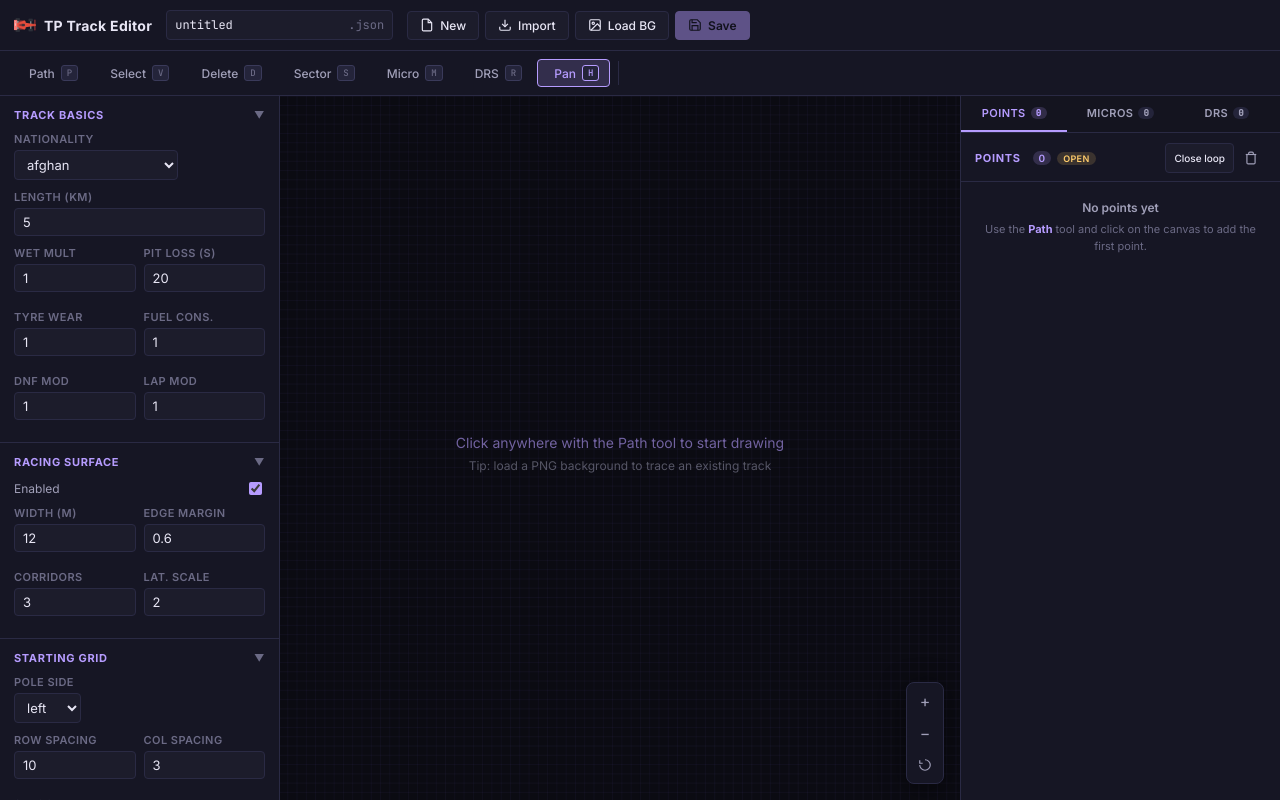
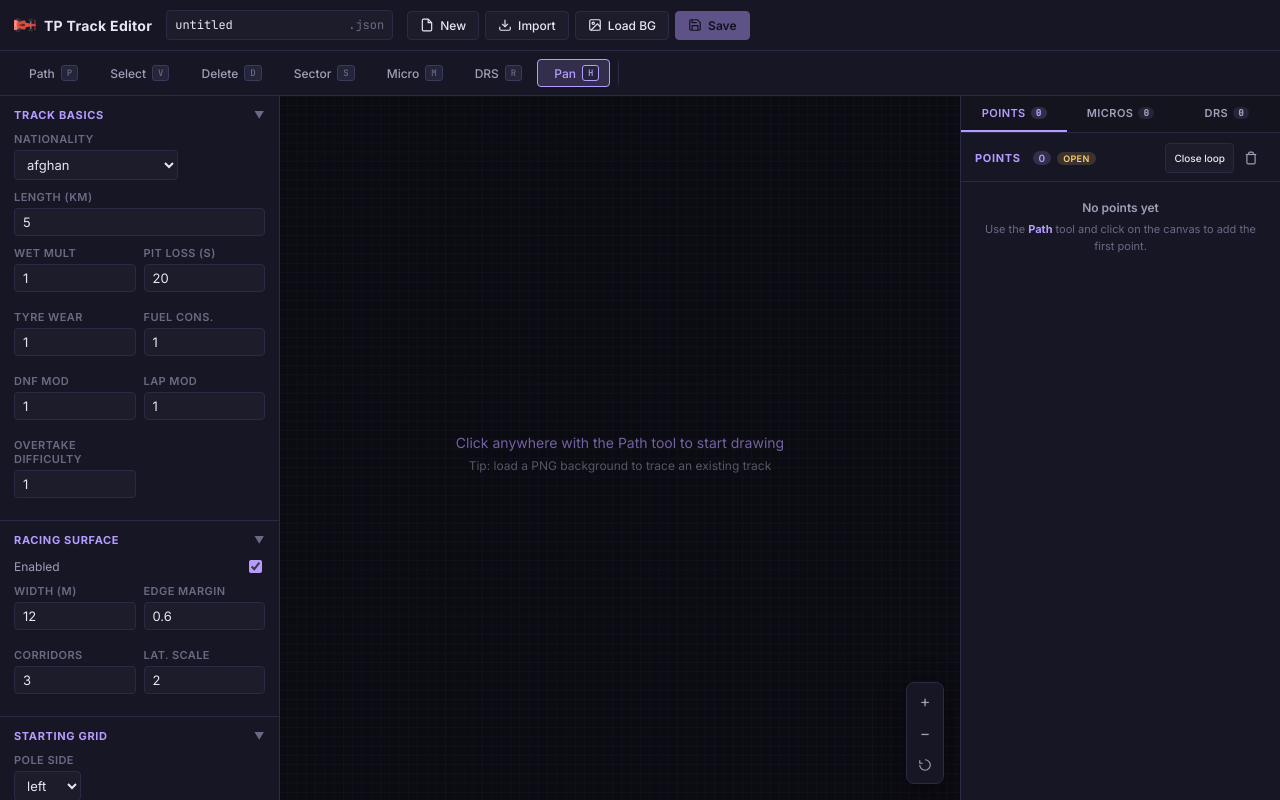
Before and after one commit to Joan-Abeldano/TP-Track-Editor, an Angular app: page / in a window 1280 px wide. Built offline with nearby package versions, Linux system fonts and the light colour scheme.

Commit message:
fix: overtaking difficulty

```diff
--- a/src/app/components/properties-panel/properties-panel.component.html
+++ b/src/app/components/properties-panel/properties-panel.component.html
@@ -41,6 +41,10 @@
         <div class="field">
           <label class="label">Lap mod</label>
           <input type="number" step="0.01" [value]="track().lap_modifier ?? 1" (focus)="beginEdit()" (blur)="endEdit()" (input)="setNum('lap_modifier', $event)" />
+        </div>
+        <div class="field">
+          <label class="label">Overtake difficulty</label>
+          <input type="number" step="0.01" [value]="track().overtaking_difficulty ?? 1" (focus)="beginEdit()" (blur)="endEdit()" (input)="setNum('overtaking_difficulty', $event)" />
         </div>
       </div>
     }
--- a/src/app/models/track.model.ts
+++ b/src/app/models/track.model.ts
@@ -39,6 +39,7 @@ export interface TrackData {
   fuel_consumption?: number;
   dnf_modifier?: number;
   lap_modifier?: number;
+  overtaking_difficulty?: number;
   length_km: number;
   use_raw_canvas_coordinates?: boolean;
   raw_canvas_size?: number[];
@@ -61,6 +62,7 @@ export function createEmptyTrack(): TrackData {
     fuel_consumption: 1.0,
     dnf_modifier: 1.0,
     lap_modifier: 1.0,
+    overtaking_difficulty: 1.0,
     length_km: 5.0,
     use_raw_canvas_coordinates: true,
     raw_canvas_size: [1044, 1080],
```
